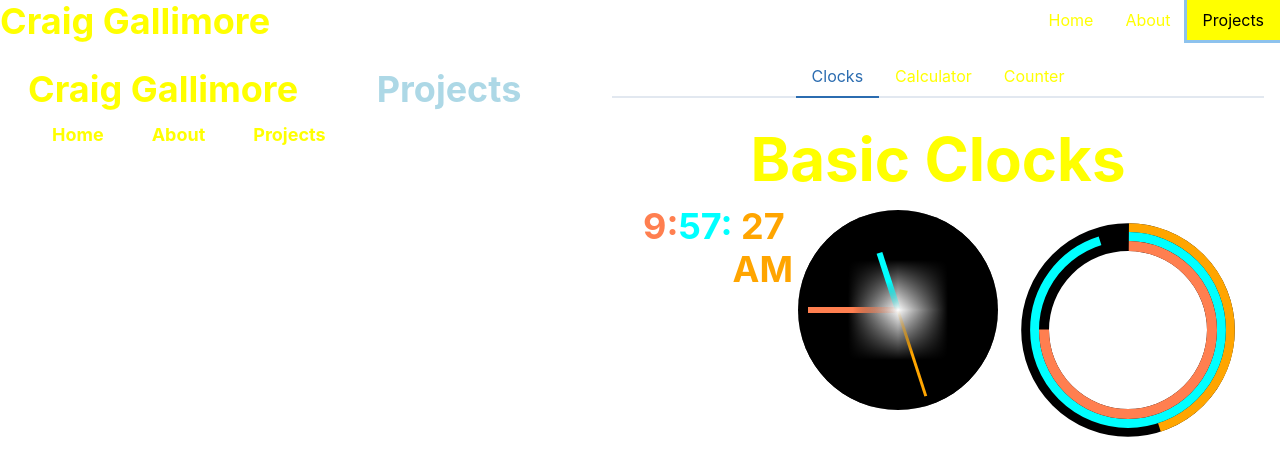
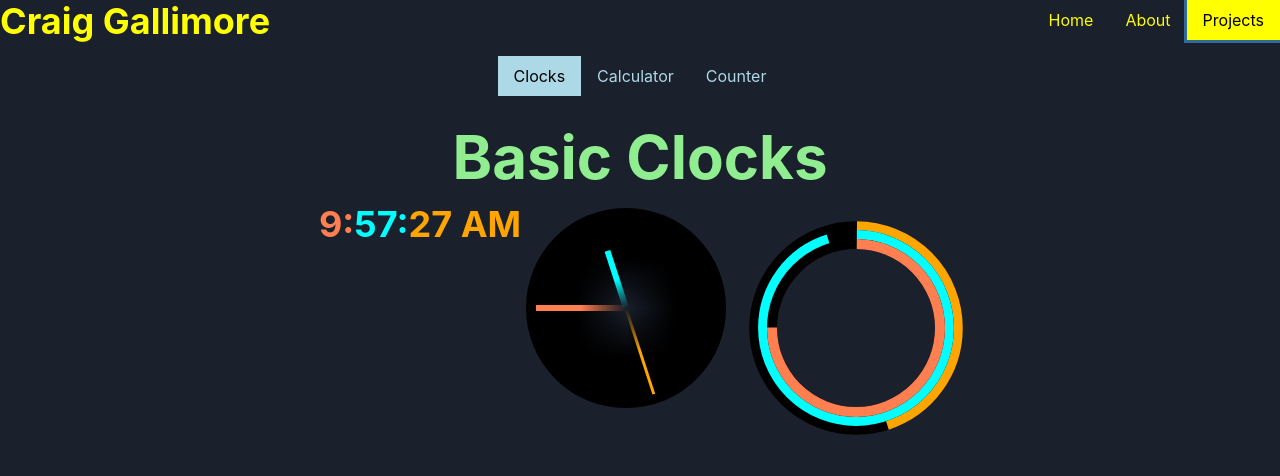
Before and after one commit to GalliWare/react-profile-website, a Next.js app: page /projects in a window 1280 px wide. Both pictures are taken after a click on the tab "Projects". Shown: the top 476 px of the page. Built offline with nearby package versions, Linux system fonts and the light colour scheme.

Commit message:
changed chakraprovider to a box, removed header, improved tabs for a better UI experience

```diff
--- a/src/pages/projects.js
+++ b/src/pages/projects.js
@@ -1,5 +1,5 @@
 import React from "react"
-import { ChakraProvider, Flex, Tabs, Tab, TabPanels, TabPanel, TabList } from "@chakra-ui/react"
+import { ChakraProvider, Flex, Tabs, Tab, TabPanels, TabPanel, TabList, Box } from "@chakra-ui/react"
 import Header from "../components/Header"
 import Calculator from "../components/Calculator"
 import Counter from "../components/Counter"
@@ -7,36 +7,35 @@ import Clock from '../components/Clock';
 
 
 function Projects() {
+  const colors = { "headings": "lightgreen" }
   return (
-    <ChakraProvider>
-      <Header title="Projects" />
-      <Tabs align="center">
+    <Box>
+      <Tabs align="center" variant="unstyled" color="lightblue">
         <TabList>
-          <Tab>Clocks</Tab>
-          <Tab>Calculator</Tab>
-          <Tab>Counter</Tab>
+          <Tab _selected={{ color: "black", bg: "lightblue" }}>Clocks</Tab>
+          <Tab _selected={{ color: "black", bg: "lightblue" }}>Calculator</Tab>
+          <Tab _selected={{ color: "black", bg: "lightblue" }}>Counter</Tab>
         </TabList>
 
         <TabPanels>
           <TabPanel>
-            <Flex width="100%" textColor="yellow" justifyContent="center">
+            <Flex width="100%" textColor={colors.headings} justifyContent="center">
               <Clock />
             </Flex>
           </TabPanel>
           <TabPanel>
-            <Flex width="100%" textColor="yellow" justifyContent="center">
+            <Flex width="100%" textColor={colors.headings} justifyContent="center">
               <Calculator />
             </Flex>
           </TabPanel>
           <TabPanel>
-            <Flex width="100%" textColor="yellow" justifyContent="center">
+            <Flex width="100%" textColor={colors.headings} justifyContent="center">
               <Counter />
             </Flex>
           </TabPanel>
         </TabPanels>
       </Tabs>
-
-    </ChakraProvider>
+    </Box>
   )
 }
 
```
